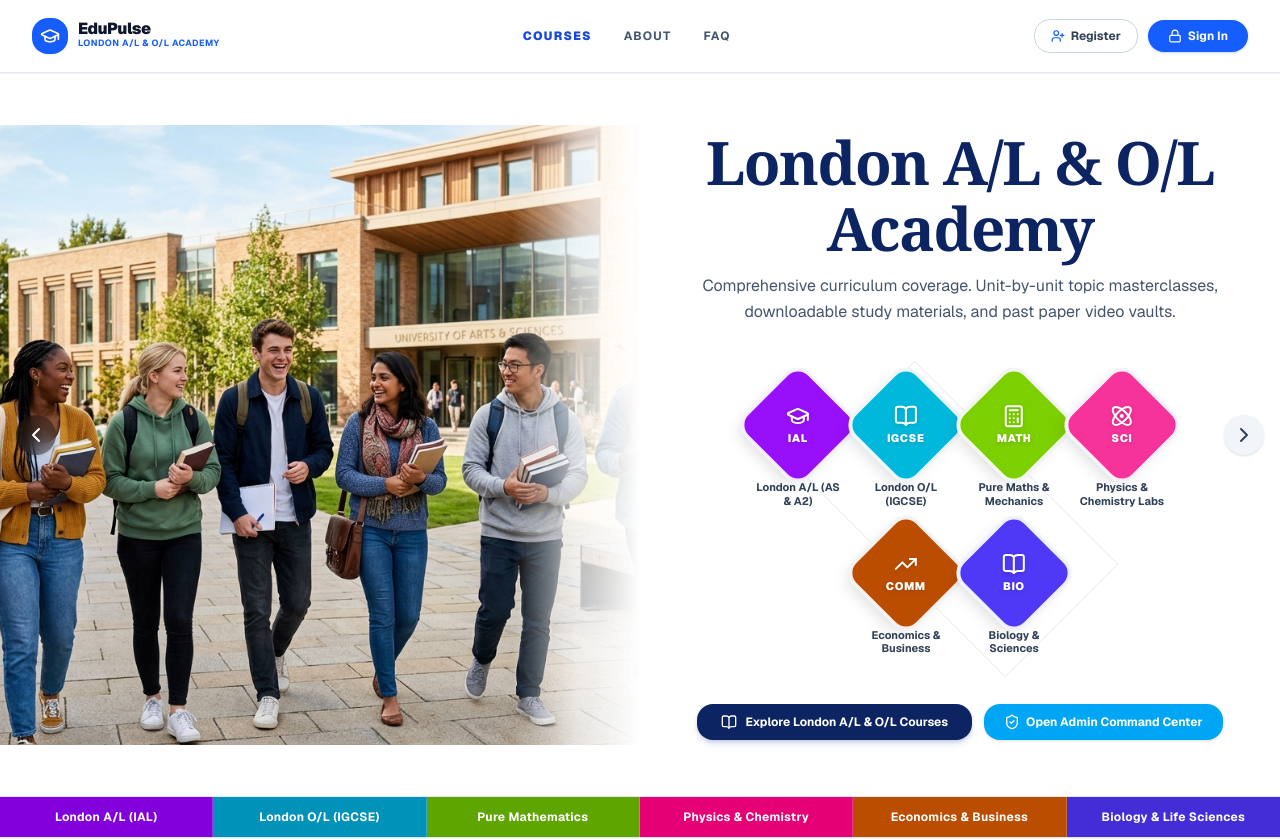
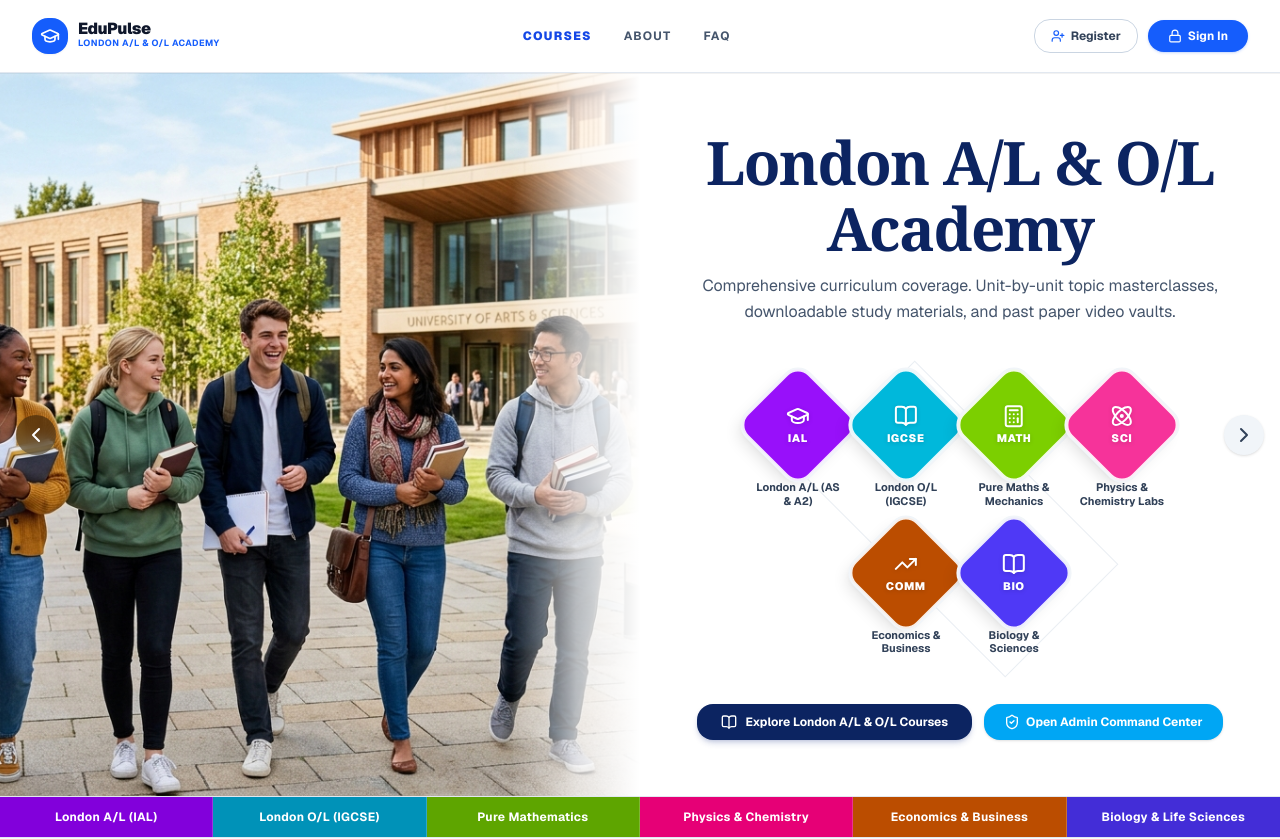
Before and after one commit to yashan223/lms, a Next.js app: page / in a window 1280 px wide. Shown: the top 839 px of the page. Built offline with nearby package versions, Linux system fonts and the light colour scheme; no server answers; the database is empty.

Commit message:
Fix hero background image shifting vertically when clicking diamond program badges

```diff
--- a/components/landing/Hero.tsx
+++ b/components/landing/Hero.tsx
@@ -119,13 +119,13 @@ export function Hero() {
 
   return (
     <section className="relative w-full overflow-hidden bg-white border-b border-slate-200">
-      <div className="max-w-[1440px] mx-auto min-h-[560px] lg:min-h-[620px] grid grid-cols-1 lg:grid-cols-12 relative items-center">
+      <div className="max-w-[1440px] mx-auto min-h-[560px] lg:min-h-[620px] grid grid-cols-1 lg:grid-cols-12 relative items-stretch">
         {/* Left Side: Campus Photograph with Brush Edge */}
-        <div className="lg:col-span-6 relative w-full h-[360px] sm:h-[420px] lg:h-[620px] overflow-hidden bg-slate-900">
+        <div className="lg:col-span-6 relative w-full min-h-[360px] sm:min-h-[420px] lg:min-h-[620px] h-full overflow-hidden bg-slate-900 self-stretch">
           <img
             src={activeSlide.image}
             alt="London A/L and O/L Students"
-            className="w-full h-full object-cover object-center transition-all duration-700 ease-in-out"
+            className="absolute inset-0 w-full h-full object-cover object-center transition-all duration-700 ease-in-out"
           />
 
           {/* Jagged Brush / Feathered Edge (Desktop) */}
```
